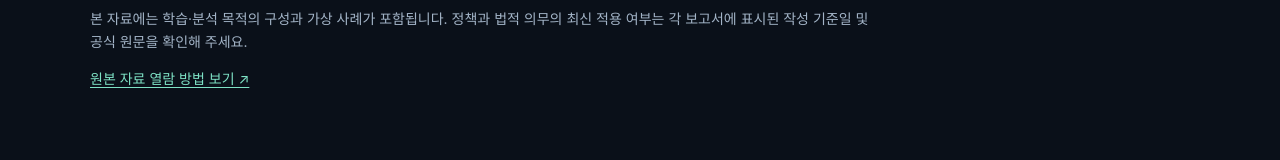
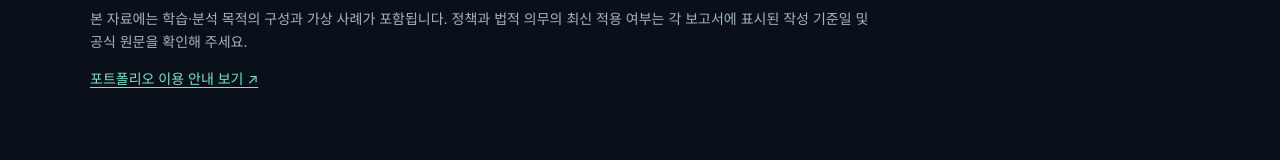
Before and after one commit to Hanwoo96/hs-portfolio, a plain HTML site: page hs-portfolio-github-pages/index.html in a window 1280 px wide. Shown: the part 1555-1715 px from the top of the page. Drawn offline with Linux system fonts and the light colour scheme.

Commit message:
Clarify portfolio usage guide link label

```diff
--- a/hs-portfolio-github-pages/index.html
+++ b/hs-portfolio-github-pages/index.html
@@ -6,4 +6,4 @@
 </style></head><body><header><div class="wrap"><nav><a class="brand" href="#top">SAFETY<span> / </span>PORTFOLIO</a><a class="jump" href="#projects">프로젝트 살펴보기 ↓</a></nav></div></header><main id="top"><section class="hero"><div class="wrap"><div class="eyebrow">SAFETY MANAGEMENT · SELECTED WORKS</div><h1>현장의 안전을<br><em>체계와 실행</em>으로 연결합니다.</h1><p class="lead">안전관리 실무 교육, 중대재해처벌법 대응, 산업재해 동향 분석, 안전문서 관리체계까지. 독립적으로 제작한 보고서와 프로젝트를 한곳에 정리했습니다.</p><div class="hero-badges"><span class="pill">안전보건 관리체계</span><span class="pill">법규 및 위험성평가</span><span class="pill">교육·문서 관리</span><span class="pill">산업재해 데이터 분석</span></div></div></section><section class="section" id="projects"><div class="wrap"><div class="section-head"><div><div class="eyebrow">PROJECT LIBRARY</div><h2>포트폴리오 자료</h2></div><p>각 카드의 ‘자료 열기’를 선택하면 개별 보고서가 열립니다.</p></div><div class="grid"><article class="project"><div class="card-top"><span class="num">01</span><span class="kind">교육 · 실무 시스템</span></div><h3>안전관리 실무 교육 플랫폼</h3><p>안전보건 업무의 문서 체계와 교육·점검·연간 캘린더를 인터랙티브하게 정리한 실무 교육 자료</p><div class="card-foot"><span>교육, 자가진단, 업무 프로세스</span><a href="%EC%84%9C%EB%A5%98%EB%A1%9C%20%EB%B0%B0%EC%9A%B0%EB%8A%94%20%EC%95%88%EC%A0%84%EA%B4%80%EB%A6%AC%EC%9E%90%20%EC%8B%A4%EB%AC%B4%20%EA%B5%90%EC%9C%A1%20%ED%94%8C%EB%9E%AB%ED%8F%BC.html" target="_blank" rel="noopener noreferrer" aria-label="안전관리 실무 교육 플랫폼 열기">자료 열기 <span aria-hidden="true">↗</span></a></div></article>
 <article class="project"><div class="card-top"><span class="num">02</span><span class="kind">법규 · 대응 전략</span></div><h3>중대재해처벌법 대응 가이드</h3><p>5인 이상 사업장을 가정한 법적 의무, 위험성평가, 실행 로드맵과 실무 양식 구성</p><div class="card-foot"><span>가상 사례 · 일반 안내</span><a href="%EC%A4%91%EB%8C%80%EC%9E%AC%ED%95%B4%EC%B2%98%EB%B2%8C%EB%B2%95%205%EC%9D%B8%20%EC%9D%B4%EC%83%81%20%EC%82%AC%EC%97%85%EC%9E%A5%20%EB%8C%80%EC%9D%91%20%EA%B0%80%EC%9D%B4%EB%93%9C.html" target="_blank" rel="noopener noreferrer" aria-label="중대재해처벌법 대응 가이드 열기">자료 열기 <span aria-hidden="true">↗</span></a></div></article>
 <article class="project"><div class="card-top"><span class="num">03</span><span class="kind">산업안전 · 리서치</span></div><h3>2026 산업재해 동향 분석</h3><p>산업재해 통계 및 최신 안전 현안을 검토하고 현장 적용 사항과 확인 필요 요소를 정리</p><div class="card-foot"><span>노동부 원문 근거자료 포함</span><a href="2026%20%EC%82%B0%EC%97%85%EC%9E%AC%ED%95%B4%20%EB%8F%99%ED%96%A5%20%EB%B6%84%EC%84%9D%20%EB%A6%AC%ED%8F%AC%ED%8A%B8.html" target="_blank" rel="noopener noreferrer" aria-label="2026 산업재해 동향 분석 열기">자료 열기 <span aria-hidden="true">↗</span></a></div></article>
-<article class="project"><div class="card-top"><span class="num">04</span><span class="kind">문서관리 · 프로세스</span></div><h3>안전서류 통합관리·검색 시스템</h3><p>안전 관련 문서의 통합 관리 및 검색 체계 구축 내용을 정리한 프로젝트 자료</p><div class="card-foot"><span>PDF 보고서</span><a href="%EC%95%88%EC%A0%84%EC%84%9C%EB%A5%98%20%ED%86%B5%ED%95%A9%EA%B4%80%EB%A6%AC%C2%B7%EA%B2%80%EC%83%89%20%EC%8B%9C%EC%8A%A4%ED%85%9C%20%EA%B5%AC%EC%B6%95.pdf" target="_blank" rel="noopener noreferrer" aria-label="안전서류 통합관리·검색 시스템 열기">자료 열기 <span aria-hidden="true">↗</span></a></div></article></div></div></section><section class="sources"><div class="wrap"><h2>자료 안내</h2><p>산업재해 동향 분석 자료에는 근거 확인을 위한 노동부 원문 파일이 연결되어 있습니다. 해당 HTML 리포트 내 출처 링크를 통해 열람할 수 있습니다.</p><p>본 자료에는 학습·분석 목적의 구성과 가상 사례가 포함됩니다. 정책과 법적 의무의 최신 적용 여부는 각 보고서에 표시된 작성 기준일 및 공식 원문을 확인해 주세요.</p><p><a href="%EC%97%B4%EB%9E%8C%EB%B0%A9%EB%B2%95.txt" target="_blank" rel="noopener noreferrer">원본 자료 열람 방법 보기 ↗</a></p></div></section></main><footer><div class="wrap">SAFETY PORTFOLIO · Selected works</div></footer></body></html>
+<article class="project"><div class="card-top"><span class="num">04</span><span class="kind">문서관리 · 프로세스</span></div><h3>안전서류 통합관리·검색 시스템</h3><p>안전 관련 문서의 통합 관리 및 검색 체계 구축 내용을 정리한 프로젝트 자료</p><div class="card-foot"><span>PDF 보고서</span><a href="%EC%95%88%EC%A0%84%EC%84%9C%EB%A5%98%20%ED%86%B5%ED%95%A9%EA%B4%80%EB%A6%AC%C2%B7%EA%B2%80%EC%83%89%20%EC%8B%9C%EC%8A%A4%ED%85%9C%20%EA%B5%AC%EC%B6%95.pdf" target="_blank" rel="noopener noreferrer" aria-label="안전서류 통합관리·검색 시스템 열기">자료 열기 <span aria-hidden="true">↗</span></a></div></article></div></div></section><section class="sources"><div class="wrap"><h2>자료 안내</h2><p>산업재해 동향 분석 자료에는 근거 확인을 위한 노동부 원문 파일이 연결되어 있습니다. 해당 HTML 리포트 내 출처 링크를 통해 열람할 수 있습니다.</p><p>본 자료에는 학습·분석 목적의 구성과 가상 사례가 포함됩니다. 정책과 법적 의무의 최신 적용 여부는 각 보고서에 표시된 작성 기준일 및 공식 원문을 확인해 주세요.</p><p><a href="%EC%97%B4%EB%9E%8C%EB%B0%A9%EB%B2%95.txt" target="_blank" rel="noopener noreferrer">포트폴리오 이용 안내 보기 ↗</a></p></div></section></main><footer><div class="wrap">SAFETY PORTFOLIO · Selected works</div></footer></body></html>
```
